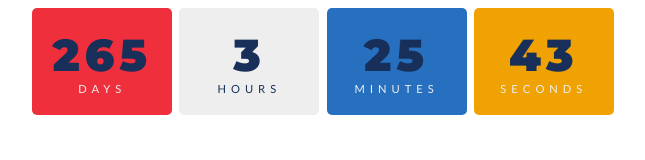
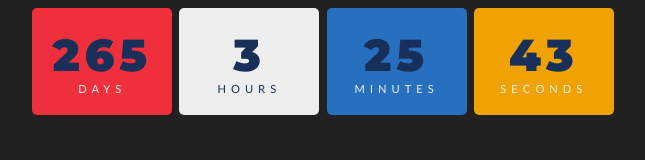
Before and after one commit to AdrianKrauza/matury, a plain HTML site: page index.html in a window 1280 px wide. Shown: the whole page, without its empty margins (317-962 px from the left). Drawn offline with Linux system fonts and the light colour scheme.

Commit message:
Update index.html

```diff
--- a/index.html
+++ b/index.html
@@ -8,7 +8,7 @@
     <style>
 
 body{
-    background-color: white;
+    background-color: #212121;
 }
 
 #timer {
```
